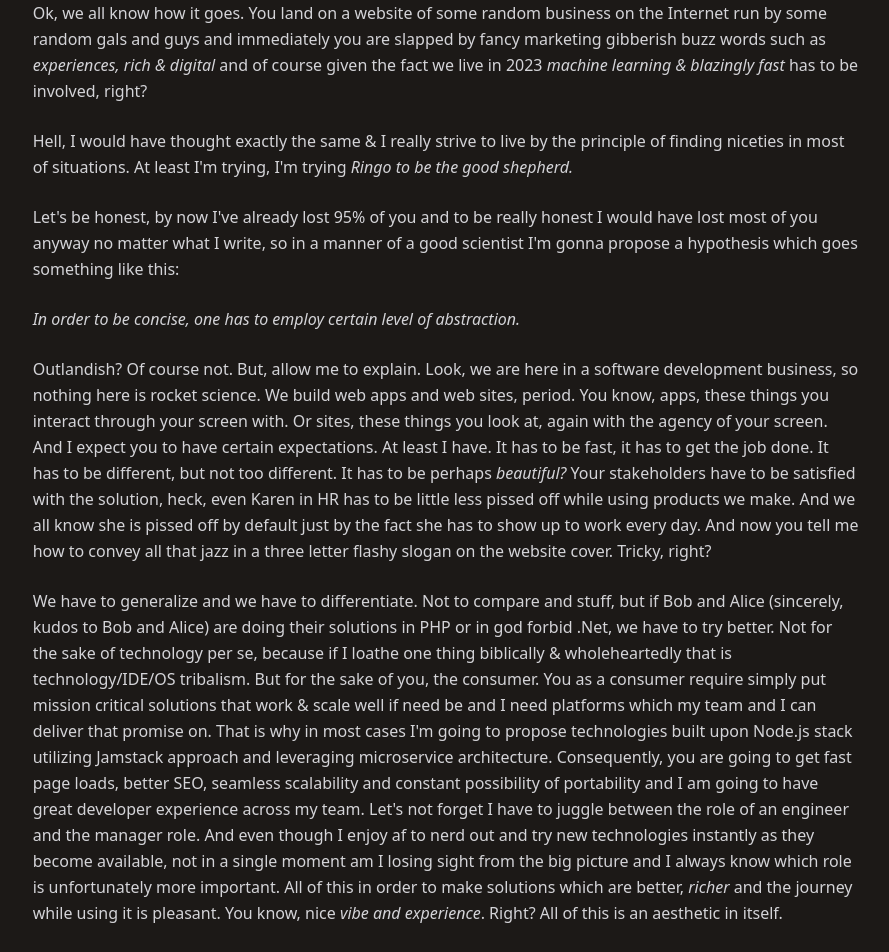
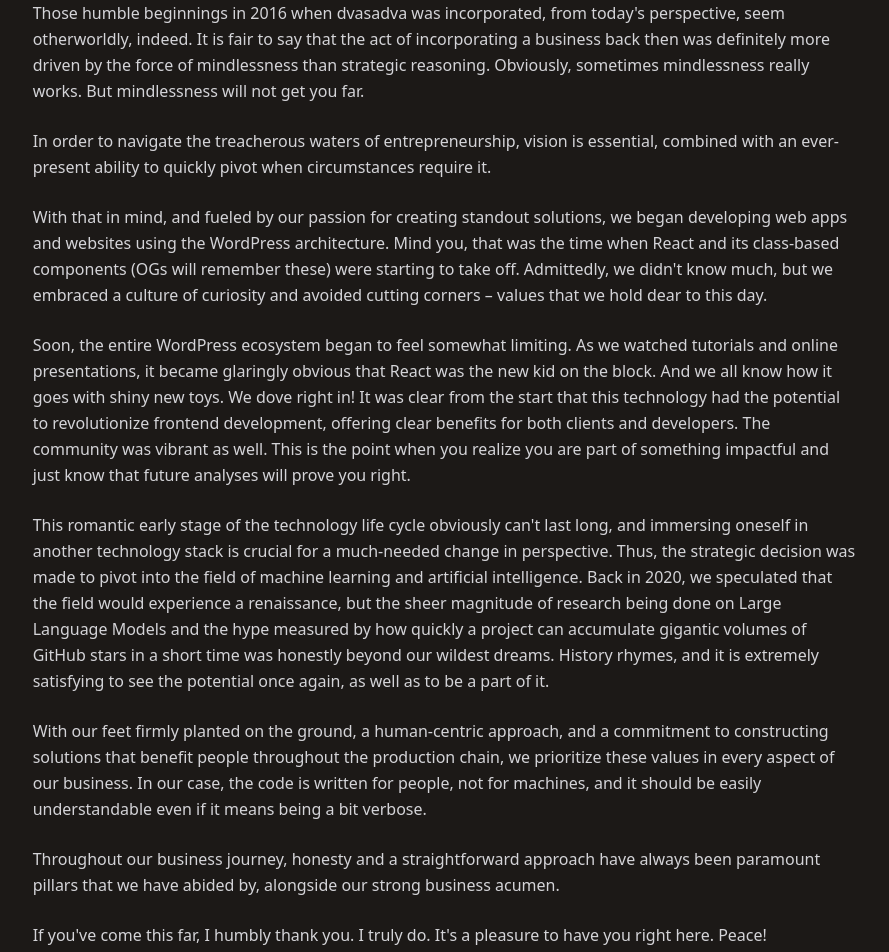
Before and after one commit to snsa-kscc/dvasadva-website, a Next.js app: page /about in a window 1280 px wide. Shown: the part 340-1292 px from the top of the page, without its empty margins (194-1083 px from the left). Built offline with nearby package versions, Linux system fonts and the light colour scheme.

Commit message:
refactor about copy

```diff
--- a/components/Contact.jsx
+++ b/components/Contact.jsx
@@ -15,7 +15,7 @@ const Contact = () => {
     <div className="h-[70vh] bg-teal-500 flex flex-wrap justify-center items-center p-8 lg:p-16 gap-20">
       <div className="basis-80 flex-grow"><p className={`text-3xl md:text-5xl xl:text-6xl 2xl:text-8xl text-zinc-200 ${spaceMono700.className}`}>Interested in what you see?</p></div>
       <div className="basis-80 flex-grow">
-        <div><p className={`text-3xl md:text-5xl xl:text-6xl 2xl:text-8xl text-zinc-200 ${spaceMono700.className}`}>Contact us</p></div>
+        <div><p className={`text-3xl md:text-5xl xl:text-6xl 2xl:text-8xl text-zinc-200 ${spaceMono700.className}`}>Connect at</p></div>
         <div className="my-8"><p className={`text-2xl md:text-4xl 2xl:text-6xl text-zinc-200 ${spaceMono400.className}`}>office@dvasadva.com</p></div>
       </div>
     </div>
--- a/pages/about.jsx
+++ b/pages/about.jsx
@@ -27,55 +27,44 @@ const ContactPage = () => {
           <motion.div variants={title} className="flex flex-col w-full mb-12 text-zinc-300">
             <h1 className="mb-4 text-2xl font-medium text-zinc-50 sm:text-3xl title-font text-center">About Us</h1>
             <p className="mx-auto my-3 text-base leading-relaxed lg:w-2/3">
-              Ok, we all know how it goes. You land on a website of some random business on the Internet run by some random gals and guys and immediately you
-              are slapped by fancy marketing gibberish buzz words such as <i>experiences, rich & digital</i> and of course given the fact we live in 2023
-              <i> machine learning & blazingly fast</i> has to be involved, right?
+              Those humble beginnings in 2016 when dvasadva was incorporated, from today's perspective, seem otherworldly, indeed. It is fair to say that the
+              act of incorporating a business back then was definitely more driven by the force of mindlessness than strategic reasoning. Obviously, sometimes
+              mindlessness really works. But mindlessness will not get you far.
             </p>
             <p className="mx-auto my-3 text-base leading-relaxed lg:w-2/3">
-              Hell, I would have thought exactly the same & I really strive to live by the principle of finding niceties in most of situations. At least I'm
-              trying, I'm trying <i>Ringo to be the good shepherd.</i>
+              In order to navigate the treacherous waters of entrepreneurship, vision is essential, combined with an ever-present ability to quickly pivot when
+              circumstances require it.
             </p>
             <p className="mx-auto my-3 text-base leading-relaxed lg:w-2/3">
-              Let's be honest, by now I've already lost 95% of you and to be really honest I would have lost most of you anyway no matter what I write, so in a
-              manner of a good scientist I'm gonna propose a hypothesis which goes something like this:
+              With that in mind, and fueled by our passion for creating standout solutions, we began developing web apps and websites using the WordPress
+              architecture. Mind you, that was the time when React and its class-based components (OGs will remember these) were starting to take off.
+              Admittedly, we didn't know much, but we embraced a culture of curiosity and avoided cutting corners – values that we hold dear to this day.
             </p>
             <p className="mx-auto my-3 text-base leading-relaxed lg:w-2/3">
-              <i>In order to be concise, one has to employ certain level of abstraction.</i>
+              Soon, the entire WordPress ecosystem began to feel somewhat limiting. As we watched tutorials and online presentations, it became glaringly
+              obvious that React was the new kid on the block. And we all know how it goes with shiny new toys. We dove right in! It was clear from the start
+              that this technology had the potential to revolutionize frontend development, offering clear benefits for both clients and developers. The
+              community was vibrant as well. This is the point when you realize you are part of something impactful and just know that future analyses will
+              prove you right.
             </p>
             <p className="mx-auto my-3 text-base leading-relaxed lg:w-2/3">
-              Outlandish? Of course not. But, allow me to explain. Look, we are here in a software development business, so nothing here is rocket science. We
-              build web apps and web sites, period. You know, apps, these things you interact through your screen with. Or sites, these things you look at,
-              again with the agency of your screen. And I expect you to have certain expectations. At least I have. It has to be fast, it has to get the job
-              done. It has to be different, but not too different. It has to be perhaps <i>beautiful?</i> Your stakeholders have to be satisfied with the
-              solution, heck, even Karen in HR has to be little less pissed off while using products we make. And we all know she is pissed off by default just
-              by the fact she has to show up to work every day. And now you tell me how to convey all that jazz in a three letter flashy slogan on the website
-              cover. Tricky, right?
+              This romantic early stage of the technology life cycle obviously can't last long, and immersing oneself in another technology stack is crucial for
+              a much-needed change in perspective. Thus, the strategic decision was made to pivot into the field of machine learning and artificial
+              intelligence. Back in 2020, we speculated that the field would experience a renaissance, but the sheer magnitude of research being done on Large
+              Language Models and the hype measured by how quickly a project can accumulate gigantic volumes of GitHub stars in a short time was honestly beyond
+              our wildest dreams. History rhymes, and it is extremely satisfying to see the potential once again, as well as to be a part of it.
             </p>
             <p className="mx-auto my-3 text-base leading-relaxed lg:w-2/3">
-              We have to generalize and we have to differentiate. Not to compare and stuff, but if Bob and Alice (sincerely, kudos to Bob and Alice) are doing
-              their solutions in PHP or in god forbid .Net, we have to try better. Not for the sake of technology per se, because if I loathe one thing
-              biblically & wholeheartedly that is technology/IDE/OS tribalism. But for the sake of you, the consumer. You as a consumer require simply put
-              mission critical solutions that work & scale well if need be and I need platforms which my team and I can deliver that promise on. That is why in
-              most cases I'm going to propose technologies built upon Node.js stack utilizing Jamstack approach and leveraging microservice architecture.
-              Consequently, you are going to get fast page loads, better SEO, seamless scalability and constant possibility of portability and I am going to
-              have great developer experience across my team. Let's not forget I have to juggle between the role of an engineer and the manager role. And even
-              though I enjoy af to nerd out and try new technologies instantly as they become available, not in a single moment am I losing sight from the big
-              picture and I always know which role is unfortunately more important. All of this in order to make solutions which are better, <i>richer</i> and
-              the journey while using it is pleasant. You know, nice <i>vibe and experience</i>. Right? All of this is an aesthetic in itself.
+              With our feet firmly planted on the ground, a human-centric approach, and a commitment to constructing solutions that benefit people throughout
+              the production chain, we prioritize these values in every aspect of our business. In our case, the code is written for people, not for machines,
+              and it should be easily understandable even if it means being a bit verbose.
             </p>
             <p className="mx-auto my-3 text-base leading-relaxed lg:w-2/3">
-              However, all of this is nice but we must not get complacent. So after some time maybe I'm going to propose to level up. To utilize power of
-              natural language processing to sort out the mess you probably have in your corporate help desk records in order to be more efficient. Or just
-              simple chatbot for your web shop to "boost that sweet conversion numbers, bro". That is why we need <i>machine learning and neural nets.</i>
+              Throughout our business journey, honesty and a straightforward approach have always been paramount pillars that we have abided by, alongside our
+              strong business acumen.
             </p>
             <p className="mx-auto my-3 text-base leading-relaxed lg:w-2/3">
-              In all honesty, we all know how it works, you pay, we work. Simple as that. No need to uphold meaningless corpo bs. But we genuinely want you to
-              succeed using our solutions and we take great pride in what we do, that is for sure. Sceptic? Legitimately so. You can always consult with some of
-              the stated businesses on the home page on our performance and ultimately were they satisfied with us. Maybe it will make you nudge your mind a
-              bit. Regardless, mad love, peace out, y'all.
-            </p>
-            <p className="mx-auto my-3 text-base leading-relaxed lg:w-2/3">
-              If you have come this far, I humbly thank you. It is a pleasure to have you right here. Peace!
+              If you've come this far, I humbly thank you. I truly do. It's a pleasure to have you right here. Peace!
             </p>
             <p className="mx-auto my-3 text-base leading-relaxed lg:w-2/3">Siniša Košćec</p>
             <p className="mx-auto my-3 text-base leading-relaxed lg:w-2/3">Founder and CEO</p>
```
